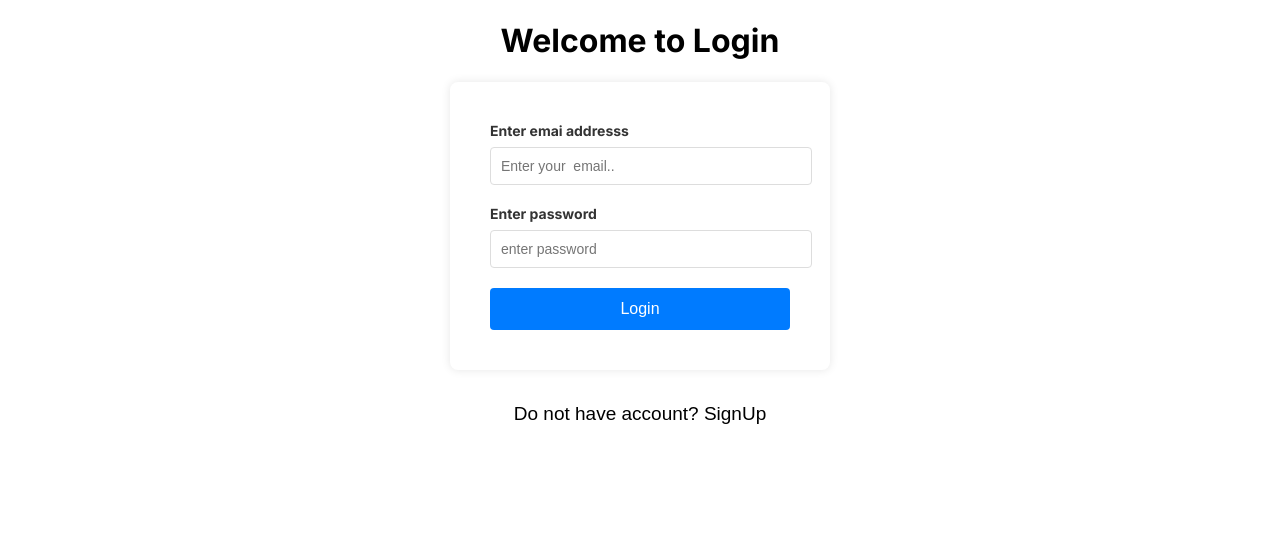
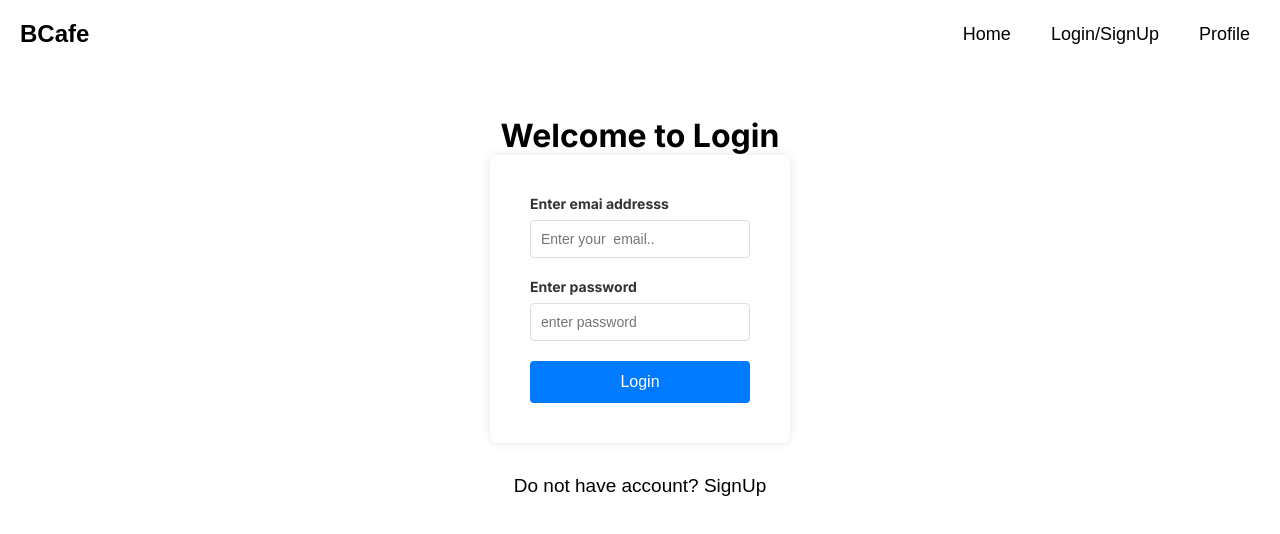
Before and after one commit to kaflebiplob/resturant, a Next.js app: page /resturant in a window 1280 px wide. Shown: the top 534 px of the page. Built offline with nearby package versions, Linux system fonts and the light colour scheme.

Commit message:
header part done

```diff
--- /dev/null
+++ b/src/app/_components/ResturantHeader.tsx
@@ -0,0 +1,28 @@
+import React from 'react'
+import Link from 'next/link'
+import "./resturantheader.css"
+
+const ResturantHeader:React.FC = () => {
+  return (
+    <div className='cafe-wrapper'>
+      <div className="logo">
+        BCafe
+      </div>
+      <nav className="links">
+        <ul>
+            <li>
+            <Link href={"/"}>Home</Link>
+            </li>
+            <li>
+            <Link href={"/"}>Login/SignUp</Link>
+            </li>
+            <li>
+            <Link href={"/"}>Profile</Link>
+            </li>
+        </ul>
+      </nav>
+    </div>
+  )
+}
+
+export default ResturantHeader
--- /dev/null
+++ b/src/app/_components/resturantheader.css
@@ -0,0 +1,34 @@
+.cafe-wrapper {
+    display: flex;
+    justify-content: space-between;
+    align-items: center;
+    padding: 20px;
+    font-family: 'Arial', sans-serif;
+    margin-bottom: 3rem;
+  }
+  .logo{
+    font-size: 24px;
+  font-weight: bold;
+  }
+  .links ul {
+    display: flex;
+    gap: 20px;
+    list-style-type: none;
+    margin: 0;
+    padding: 0;
+  }
+  .links li {
+    font-size: 18px;
+  }
+
+.links a {
+  text-decoration: none;
+  padding: 5px 10px;
+  transition: background-color 0.3s, color 0.3s;
+  color:  black;
+}
+.links a:hover {
+  background-color: #ffcc00;
+  color: white;
+  border-radius: 4px;
+}
--- a/src/app/globals.css
+++ b/src/app/globals.css
@@ -1,3 +1,8 @@
+*{
+    margin: 0;
+    padding: 0;
+    box-sizing: border-box;
+}
 .heading-lS, .btnclass{
     text-align: center;
 }
--- a/src/app/resturant/page.tsx
+++ b/src/app/resturant/page.tsx
@@ -3,28 +3,26 @@
 import React, { useState } from "react";
 import Login from "../_components/login";
 import Signup from "../_components/signup";
+import ResturantHeader from "../_components/ResturantHeader";
 
 const Resturant = () => {
   const [login, setLogin] = useState(true);
-    function btnHandler(){
-        setLogin(!login)
+  function btnHandler() {
+    setLogin(!login);
   }
   return (
     <>
       <div>
-
+        <ResturantHeader/>
         <h1 className="heading-lS">
-        {
-            login? " Welcome to Login":" Welcome to SignUp"
-        }
+          {login ? " Welcome to Login" : " Welcome to SignUp"}
         </h1>
         {login ? <Login /> : <Signup />}
         <div className="btnclass">
           <button onClick={btnHandler} className="btn-ls">
-          {
-              login?"Do not have account? SignUp":" Already have account?Login"
-            }
-
+            {login
+              ? "Do not have account? SignUp"
+              : " Already have account?Login"}
           </button>
         </div>
       </div>
```
Also changed, not shown: src/app/_components/login.tsx (renamed from src/app/_components/login.jsx), src/app/_components/signup.tsx (renamed from src/app/_components/signup.jsx). Lines whose indentation alone changed are shown as unchanged.
